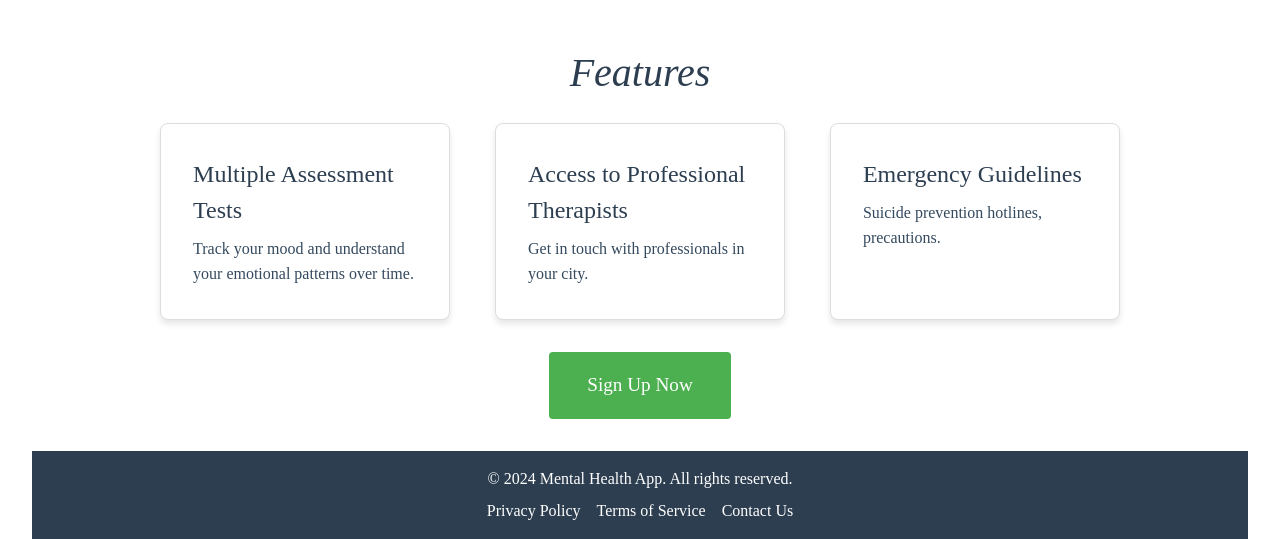
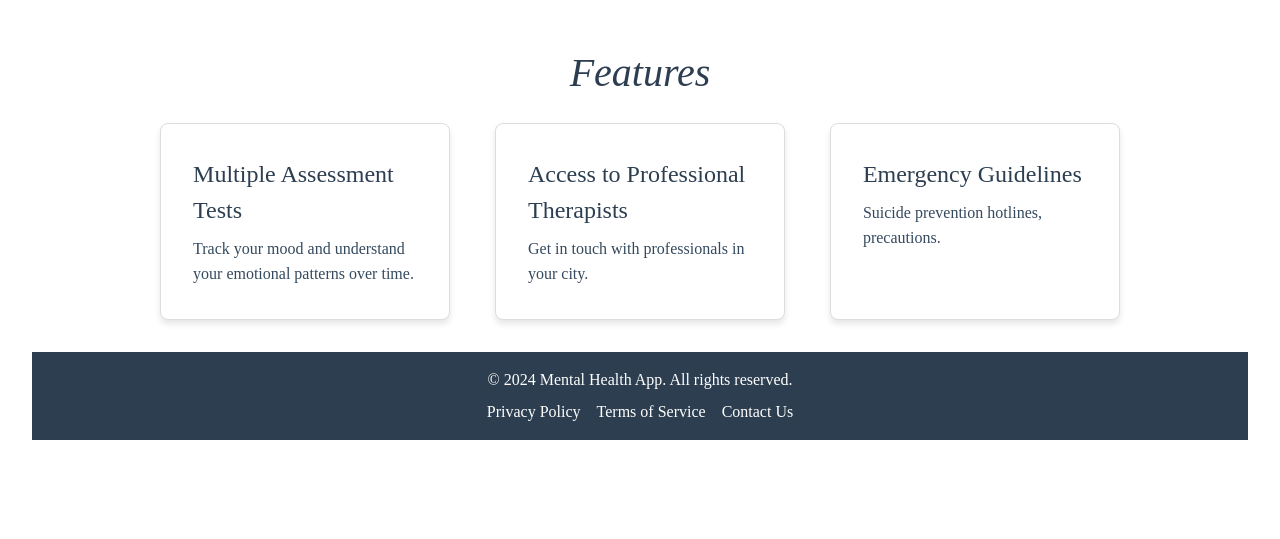
Before and after one commit to eshatokedar/Magnolia-the-mental-health-app, a React (Create React App) app: page / in a window 1280 px wide. Shown: the part 1672-2211 px from the top of the page. After the commit the page ends 2112 px from the top, so only its background shows below. Built offline with nearby package versions, Linux system fonts and the light colour scheme; a web font is replaced by a local one.

Commit message:
Update Home.js

```diff
--- a/src/components/Home.js
+++ b/src/components/Home.js
@@ -46,9 +46,6 @@ realize their full potential, cope with the stresses of life, work productively
         </div>
       </div>
 
-      <div className="cta-container">
-        <button className="cta-button">Sign Up Now</button>
-      </div>
 
       <footer className="footer">
         <p>&copy; 2024 Mental Health App. All rights reserved.</p>
```
